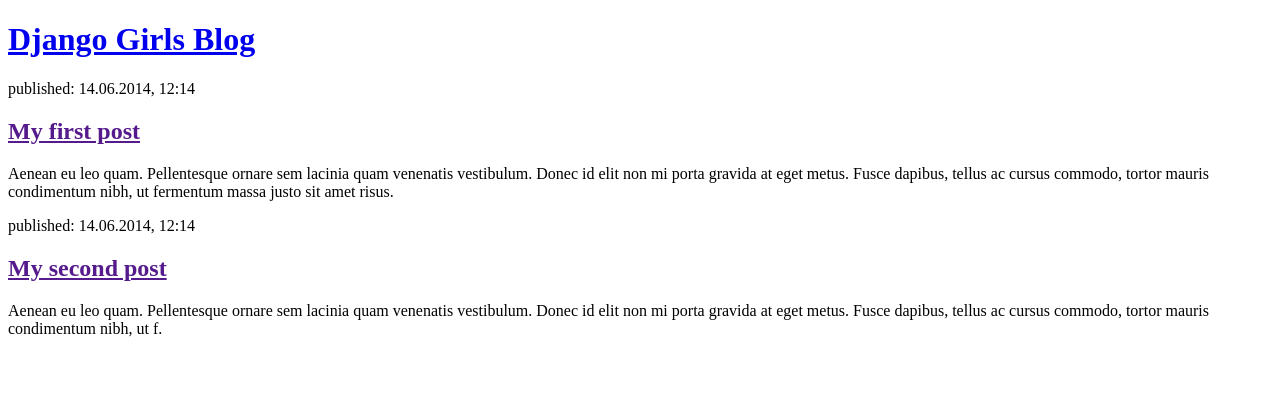
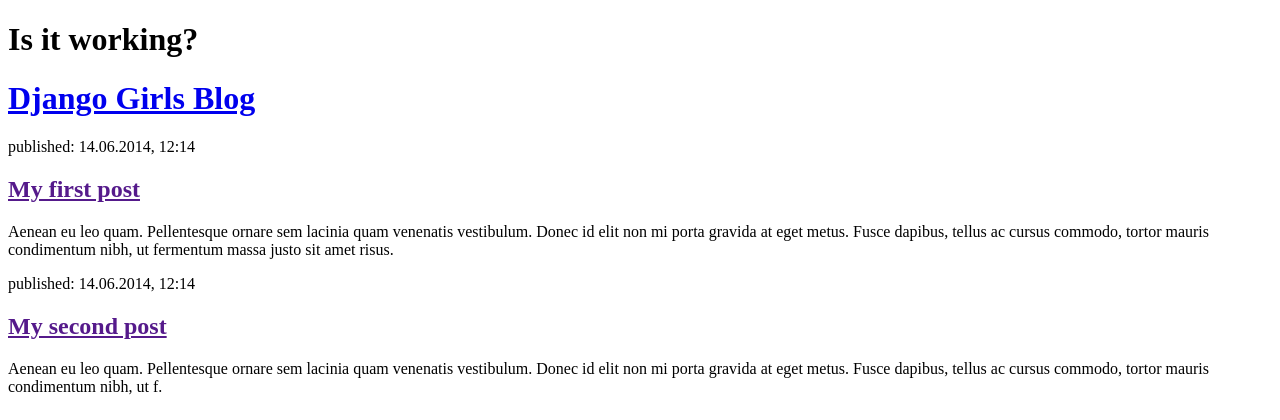
Before and after one commit to JacekRuszkowski/django_start, a Django app: page / in a window 1280 px wide. Shown: the top 420 px of the page. Run offline with Django 3.2, Linux system fonts and the light colour scheme.

Commit message:
django_start_1

```diff
--- a/wwwapp/blog/templates/blog/post_list.html
+++ b/wwwapp/blog/templates/blog/post_list.html
@@ -4,6 +4,7 @@
         <title>Django Girls blog</title>
     </head>
     <body>
+    <h1>Is it working?</h1>
         <div>
             <h1><a href="/">Django Girls Blog</a></h1>
         </div>
```
